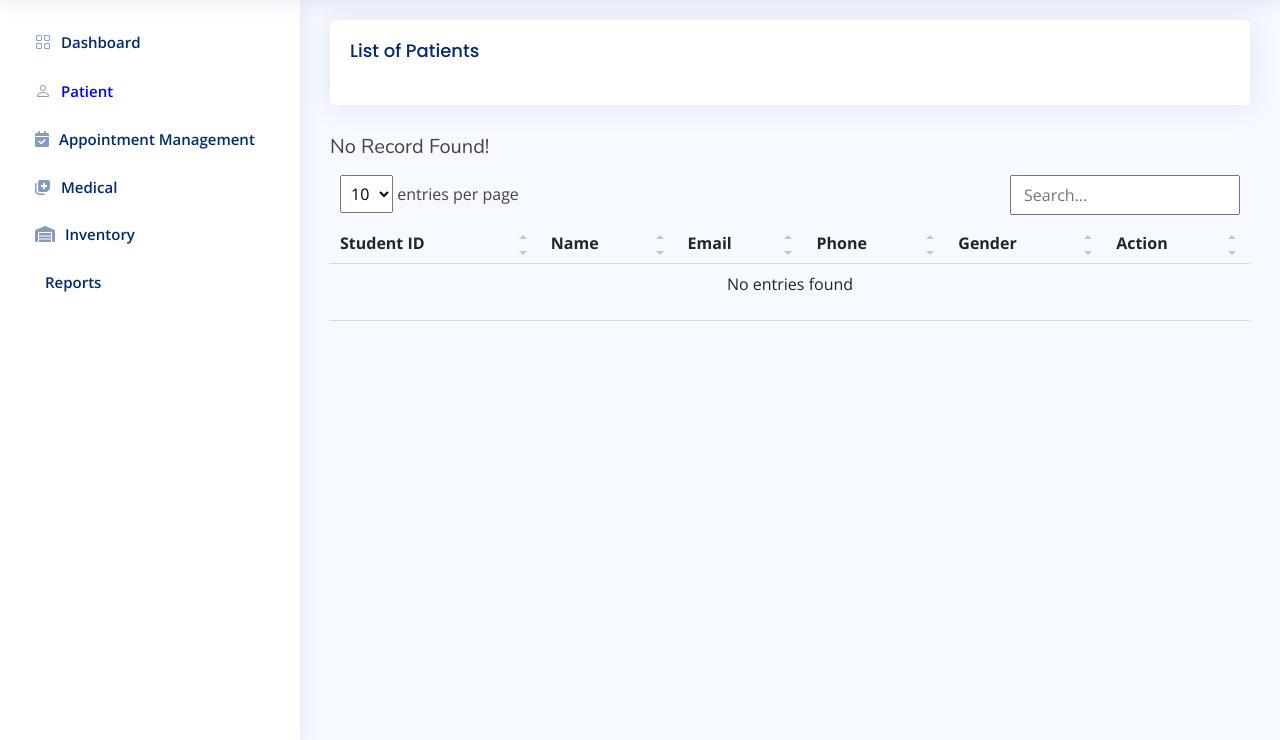
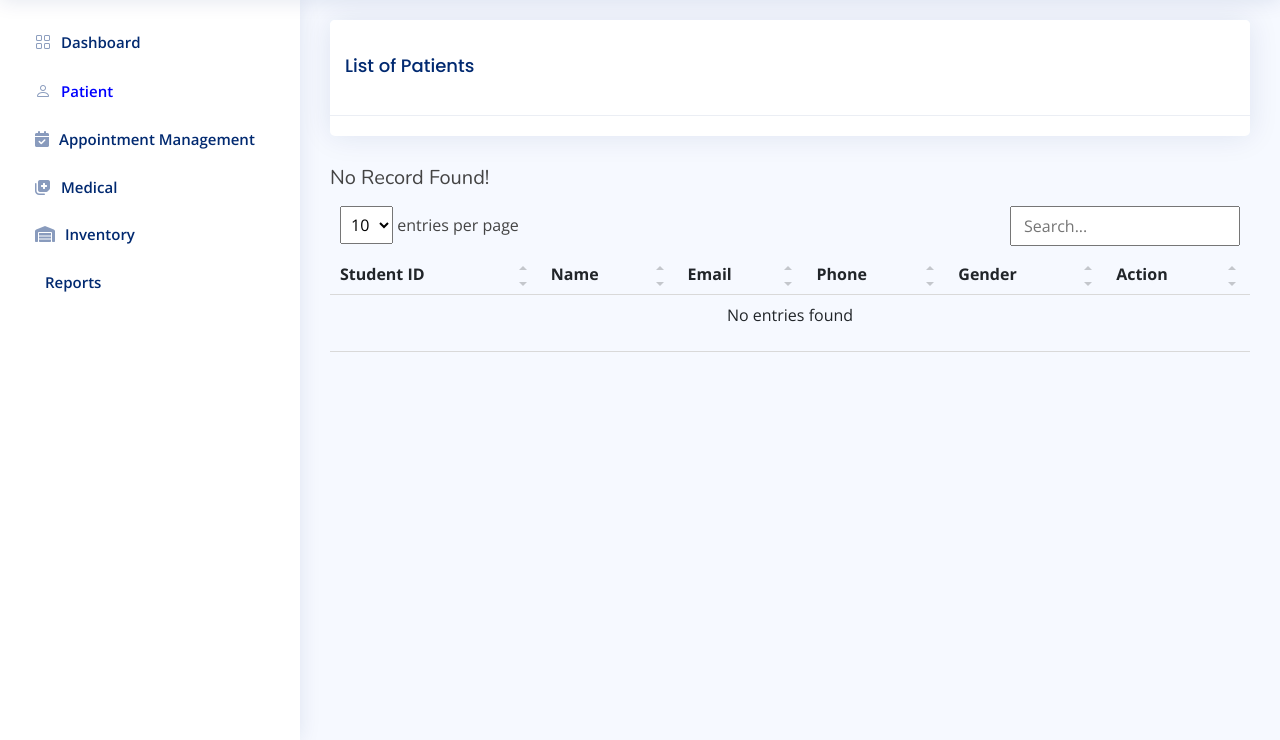
Before and after one commit to zakaraiyarou/clinic, a PHP site: page /subsystem_folder/patient/index.php in a window 1280 px wide. Shown: the part 60-800 px from the top of the page. Run offline with PHP 8.4, Linux system fonts and the light colour scheme; data that the repository does not hold is empty; some libraries are stand-ins or nearby versions.

Commit message:
update index.php

```diff
--- a/subsystem_folder/patient/index.php
+++ b/subsystem_folder/patient/index.php
@@ -311,10 +311,12 @@
     <table id="patientTable">
 
     <div class="col-12">
-              <div class="card recent-sales overflow-auto">
+              <div class="card">
 
+                <div class="card-header">
+                  <h5 class="card-title">List of Patients</h5>
+                </div>
                 <div class="card-body">
-                  <h5 class="card-title">List of Patients</h5>
 
                   <table id="patientTable" class="table table-borderless datatable">
                     <thead>
```
